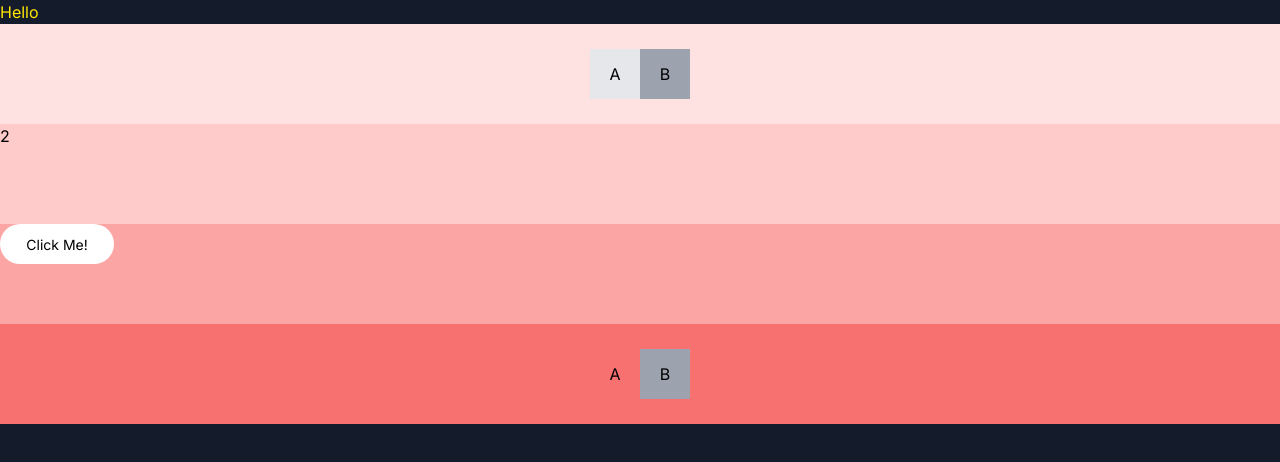
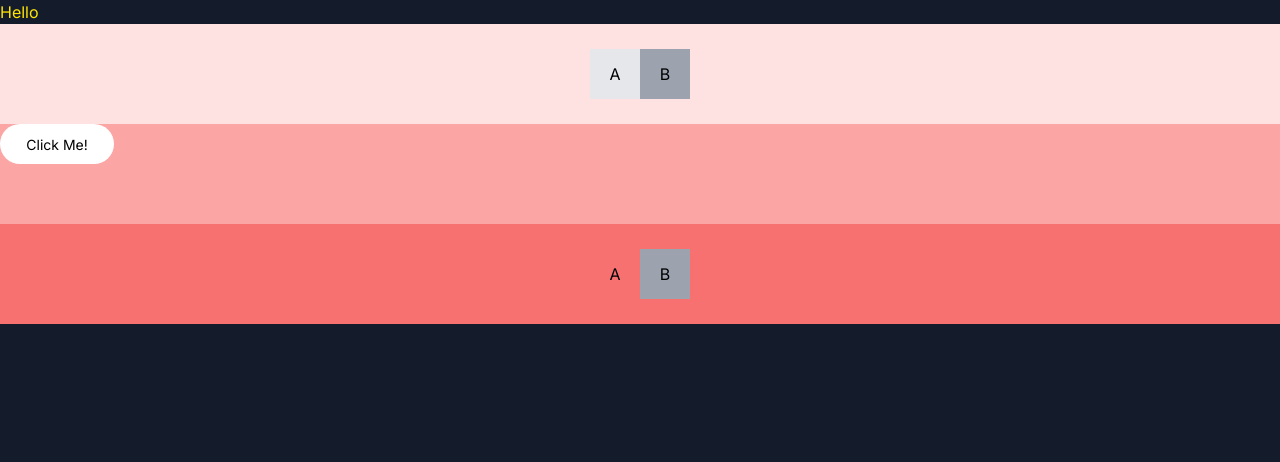
Before and after one commit to Worrawatsoda/sodaportfolio, a Next.js app: page / in a window 1280 px wide. Shown: the top 462 px of the page. Built offline with nearby package versions, Linux system fonts and the light colour scheme.

Commit message:
delete section 2

```diff
--- a/src/app/page.tsx
+++ b/src/app/page.tsx
@@ -9,7 +9,7 @@ export default function Home() {
         <div className='flex justify-center items-center bg-gray-200 w-[50px] h-[50px]'>A</div>
         <div className='flex justify-center items-center bg-gray-400 w-[50px] h-[50px]'>B</div>
       </div>
-      <div className='w-full h-[100px] bg-red-200'>2</div>
+
       <div className='w-full h-[100px] bg-red-300'>
         <button className='w-[114px] h-[40px] bg-white rounded-[60px] text-[14px]'>Click Me!</button>
       </div>
```
